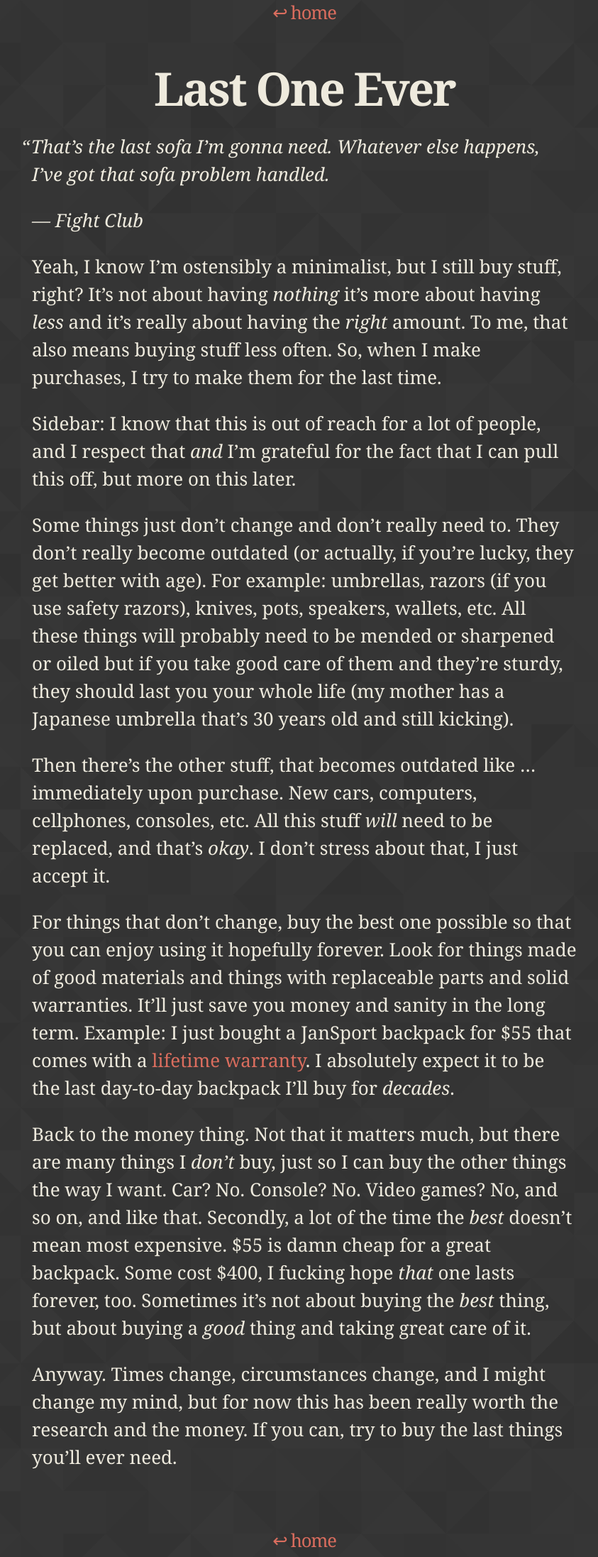
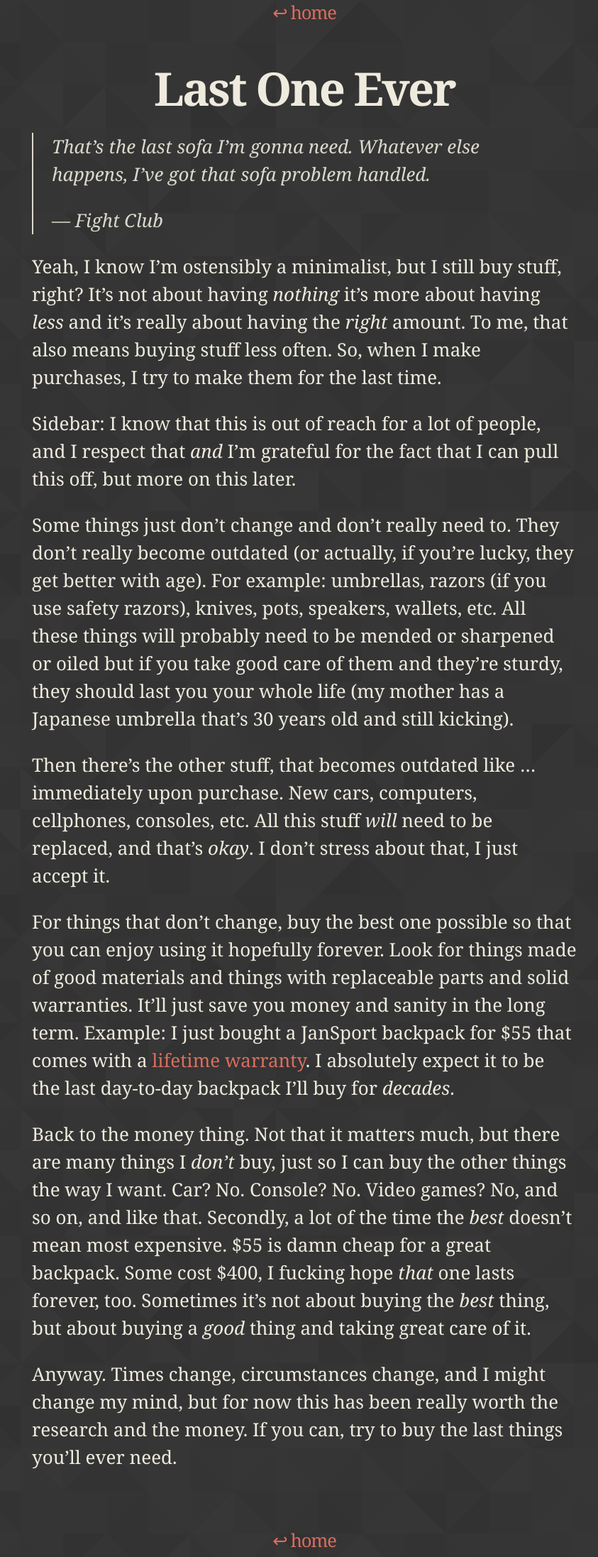
Before and after one commit to gggritso/site, a Jekyll site: the page built from _posts/2014-01-14-last-one-ever.md, in a window 1280 px wide. Shown: the whole page at 71% size, without its empty margins (211-1054 px from the left). Built offline with Jekyll 4.4.1, drawn with Linux system fonts in a browser that asks for light colours.

Commit message:
Update blockquote styling.

```diff
--- a/_sass/blockquotes.scss
+++ b/_sass/blockquotes.scss
@@ -1,9 +1,13 @@
 blockquote {
 	margin-left: 0;
+	padding-left: 1em;
+	border-left: 2px solid $beige;
 
 	font-style: italic;
 
 	text-indent: 0;
+
+	opacity: 0.9;
 
 	p {
 		font-size: 1em;
@@ -11,11 +15,6 @@ blockquote {
 
 	p:first-of-type {
 		margin-top: 0;
-		text-indent: -15px;
-		&::before {
-			content: "“";
-			margin-right: 2px;
-		}
 	}
 
 	p:last-of-type {
```
